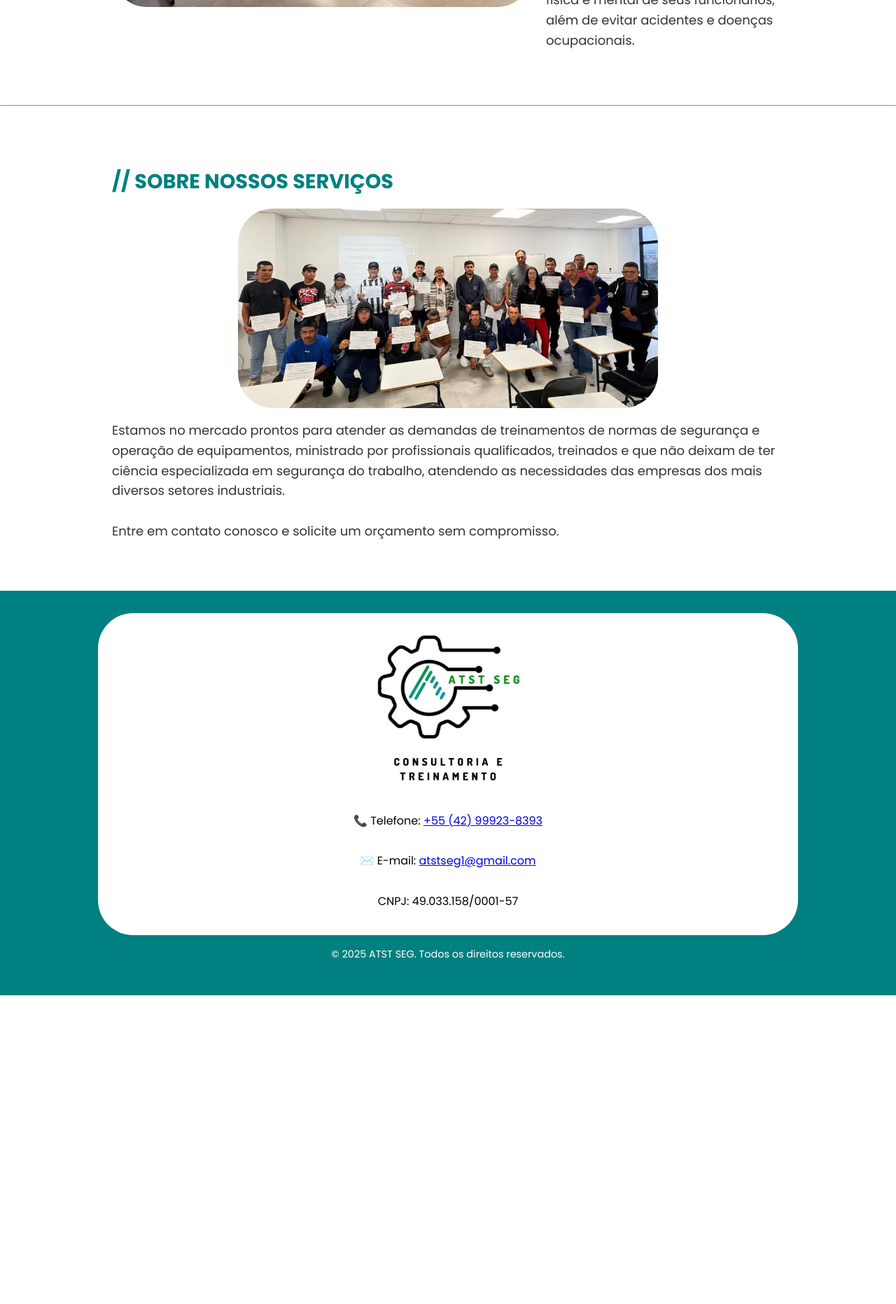
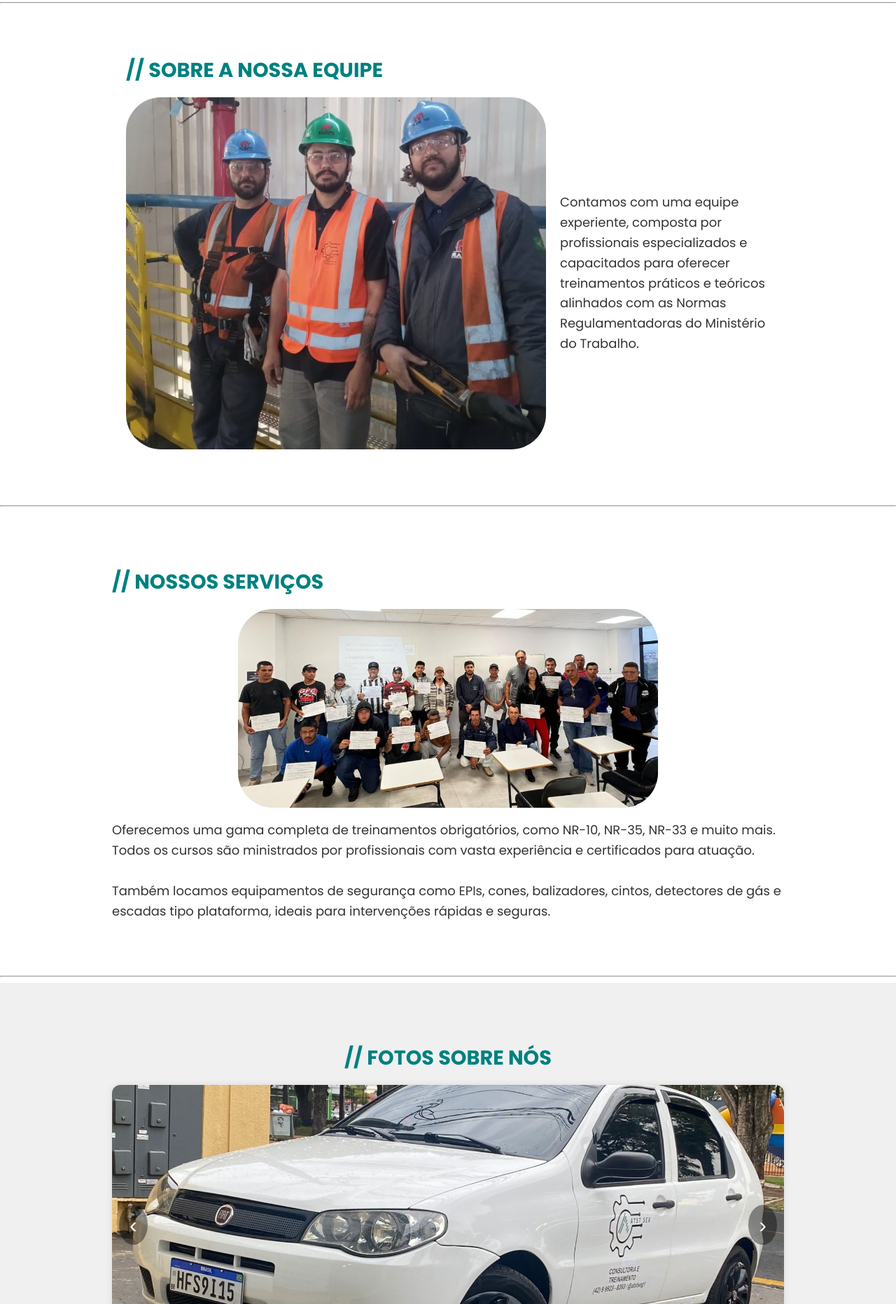
Before and after one commit to Dionizur/ATST-SEG---Visivel, a plain HTML site: page index.html in a window 1280 px wide. Shown: the part 937-2800 px from the top of the page at 70% size. Before the commit the page ends 2359 px from the top, so only its background shows below. Drawn offline with Linux system fonts and the light colour scheme.

Commit message:
ultimas atualizzações, com um carrocel e mais imagens na index

```diff
--- a/css/style.css
+++ b/css/style.css
@@ -205,7 +205,8 @@ footer {
 .footer-bottom a:hover {
     text-decoration: underline;
 }
-/*Locação de equipamentos*/
+
+/* Locação de equipamentos */
 .equipment-list {
     margin-top: 40px;
 }
@@ -249,7 +250,62 @@ footer {
     padding: 8px 0;
 }
 
-/* Responsividade */
+/* Carrossel da index */
+.carousel-section {
+    padding: 40px 0;
+    background-color: #f0f0f0;
+    text-align: center;
+}
+
+.carousel {
+    position: relative;
+    width: 100%;
+    max-width: 1000px;
+    margin: 0 auto;
+    overflow: hidden;
+    border-radius: 12px;
+    box-shadow: 0 0 10px rgba(0, 0, 0, 0.1);
+}
+
+.carousel-track {
+    display: flex;
+    transition: transform 0.5s ease-in-out;
+}
+
+.carousel-track img {
+    width: 100%;
+    flex-shrink: 0;
+    height: 400px;
+    object-fit: cover;
+}
+
+.carousel-btn {
+    position: absolute;
+    top: 50%;
+    transform: translateY(-50%);
+    background-color: rgba(0, 0, 0, 0.4);
+    border: none;
+    color: white;
+    font-size: 2rem;
+    padding: 10px 15px;
+    cursor: pointer;
+    z-index: 2;
+    border-radius: 50%;
+}
+
+.carousel-btn:hover {
+    background-color: rgba(0, 0, 0, 0.7);
+}
+
+.carousel-btn.prev {
+    left: 10px;
+}
+
+.carousel-btn.next {
+    right: 10px;
+}
+
+/* Responsividade geral */
 @media (max-width: 768px) {
     .header-container {
         flex-direction: column;
@@ -286,6 +342,10 @@ footer {
     .footer-container {
         padding: 1rem;
     }
+
+    .carousel-track img {
+        height: 250px;
+    }
 }
 
 @media (max-width: 480px) {
@@ -310,4 +370,13 @@ footer {
     .section-content p {
         font-size: 16px;
     }
+
+    .carousel-track img {
+        height: 180px;
     }
+
+    .carousel-btn {
+        font-size: 1.5rem;
+        padding: 8px 12px;
+    }
+}
--- a/index.html
+++ b/index.html
@@ -2,14 +2,14 @@
 <html lang="pt-BR">
 
 <head>
-    <meta charset="UTF-8">
-    <meta name="viewport" content="width=device-width, initial-scale=1.0">
+    <meta charset="UTF-8" />
+    <meta name="viewport" content="width=device-width, initial-scale=1.0" />
     <title>ATST SEG</title>
-    <link rel="stylesheet" href="./css/style.css">
-    <link rel="stylesheet" href="../css/fonts.css">
-    <link rel="preconnect" href="https://fonts.googleapis.com">
-    <link rel="preconnect" href="https://fonts.gstatic.com" crossorigin>
-    <link href="https://fonts.googleapis.com/css2?family=Poppins:wght@300;400;600;700&display=swap" rel="stylesheet">
+    <link rel="stylesheet" href="./css/style.css" />
+    <link rel="stylesheet" href="../css/fonts.css" />
+    <link rel="preconnect" href="https://fonts.googleapis.com" />
+    <link rel="preconnect" href="https://fonts.gstatic.com" crossorigin />
+    <link href="https://fonts.googleapis.com/css2?family=Poppins:wght@300;400;600;700&display=swap" rel="stylesheet" />
 </head>
 
 <body>
@@ -18,10 +18,10 @@
             <div class="header-fundo">
                 <div class="header-container">
                     <div class="logo">
-                        <img src="./img/logo sem nome.PNG" alt="Logo da ATST SEG">
+                        <img src="./img/logo sem nome.PNG" alt="Logo da ATST SEG" />
                         <div class="company-info">
                             <h1>ATST SEG</h1>
-                            <p>Consultoria, treinamentos e locação de equipamentos</p>
+                            <p>Consultoria, treinamentos e locação de equipamentos</p>
                         </div>
                     </div>
                     <nav>
@@ -55,56 +55,108 @@
     <main>
         <section class="about-us">
             <div class="container">
-                <h2>// ATST SEG</h2>
+                <h2>// SOBRE A ATST SEG</h2>
                 <div class="section-content">
-                    <img src="./img/img_aula.jpg" class="imgNR">
+                    <img src="./img/img_aula.jpg" class="imgNR" alt="Aula de segurança do trabalho" />
                     <p>
-                        A ATSTseg foi fundada em 2023, com o objetivo de promover um ambiente de trabalho mais seguro,
-                        saudável e em conformidade com as normas regulamentadoras do país. Desde sua criação, a empresa
-                        tem se dedicado à prestação de serviços especializados em segurança do trabalho, buscando não
-                        apenas atender às exigências legais, mas também conscientizar e proteger os colaboradores das
-                        mais diversas indústrias.
-                        <br><br>
-                        A empresa surgiu da necessidade crescente de empresas de diferentes setores de garantir a
-                        integridade física e mental de seus funcionários, além de evitar acidentes e doenças
-                        ocupacionais.
+                        Fundada em 2023, a ATST SEG tem como missão promover ambientes de trabalho seguros e saudáveis.
+                        Atuamos com excelência em consultoria, treinamentos e locação de equipamentos para empresas de
+                        todos os portes e segmentos.
+                        <br /><br />
+                        Nossa empresa nasce da necessidade de soluções completas e confiáveis no campo da segurança do
+                        trabalho. Prezamos pela integridade física e mental dos trabalhadores, com foco em prevenção de
+                        acidentes e conformidade legal.
+                        <br />
+                    </p>
+                </div>
+            </div>
+            <hr>
+            <div class="container">
+                <div class="container">
+                    <h2>// SOBRE A NOSSA EQUIPE</h2>
+                    <div class="section-content">
+                        <img src="./img/equipe.jpg" class="imgNR" alt="Aula de segurança do trabalho" />
+                        <p>
+                            Contamos com uma equipe experiente, composta por profissionais especializados e capacitados
+                            para oferecer treinamentos práticos e teóricos alinhados com as Normas Regulamentadoras do
+                            Ministério do Trabalho.
+                        </p>
+                    </div>
+                </div>
+        </section>
+        <hr />
+        <section class="our-services">
+            <div class="container">
+                <h2>// NOSSOS SERVIÇOS</h2>
+                <img src="img/img_certificado.jpg" alt="Certificado de segurança" class="imgNR" />
+                <div class="section-content">
+                    <p>
+                        Oferecemos uma gama completa de treinamentos obrigatórios, como NR-10, NR-35, NR-33 e muito
+                        mais. Todos os cursos são ministrados por profissionais com vasta experiência e certificados
+                        para atuação.
+                        <br /><br />
+                        Também locamos equipamentos de segurança como EPIs, cones, balizadores, cintos, detectores de
+                        gás e escadas tipo plataforma, ideais para intervenções rápidas e seguras.
                     </p>
                 </div>
             </div>
         </section>
         <hr>
-        <section class="our-services">
+        <section class="carousel-section">
             <div class="container">
-                <h2>// SOBRE NOSSOS SERVIÇOS</h2>
-                <img src="img/img_certificado.jpg" alt="Trabalhadores em ambiente industrial" class="imgNR">
-                <div class="section-content">
-                    <p>
-                        Estamos no mercado prontos para atender as demandas de treinamentos de normas de segurança e
-                        operação de equipamentos, ministrado por profissionais qualificados, treinados e que não deixam
-                        de ter ciência especializada em segurança do trabalho, atendendo as necessidades das empresas
-                        dos mais diversos setores industriais.
-                        <br><br>
-                        Entre em contato conosco e solicite um orçamento sem compromisso.
-                    </p>
+                <h2>// FOTOS SOBRE NÓS </h2>
+                <div class="carousel">
+                    <button class="carousel-btn prev" onclick="moveCarousel(-1)">‹</button>
+                    <div class="carousel-track">
+                        <img src="./img/carro.jpg" alt="Imagem 1">
+                        <img src="./img/trabalhadores.jpg" alt="Imagem 2">
+                        <img src="./img/area de trabalho.jpg" alt="Imagem 3">
+                        <img src="./img/img_certificado.jpg" alt="Imagem 4">
+                        <img src="./img/img_aula.jpg" alt="Imagem 5">
+                        <img src="./img/area de trabalho2.jpg" alt="Imagem 6">
+                    </div>
+                    <button class="carousel-btn next" onclick="moveCarousel(1)">›</button>
                 </div>
             </div>
         </section>
     </main>
-
     <footer id="contato">
         <div class="footer-container">
             <div class="footer-logo">
-                <img src="./img/logo geral.jpg" alt="Logo ATST SEG">
+                <img src="./img/logo geral.jpg" alt="Logo ATST SEG" />
             </div>
-            <p>📞 Telefone: <a href="https://wa.me/5542999238393" target="_blank" rel="noopener noreferrer">+55 (42) 99923-8393</a></p>
+            <p>📞 Telefone / WhatsApp: <a href="https://wa.me/5542999238393" target="_blank"
+                    rel="noopener noreferrer">+55 (42) 99923-8393</a></p>
             <p>✉️ E-mail: <a href="mailto:atstseg1@gmail.com">atstseg1@gmail.com</a></p>
-            <p>CNPJ: 49.033.158/0001-57</p>
+            <p>📄 CNPJ: 49.033.158/0001-57</p>
         </div>
         <div class="footer-bottom">
             <p>© 2025 ATST SEG. Todos os direitos reservados.</p>
         </div>
     </footer>
 
+
+    <script>
+        let currentSlide = 0;
+
+        function moveCarousel(direction) {
+            const track = document.querySelector('.carousel-track');
+            const slides = document.querySelectorAll('.carousel-track img');
+            const totalSlides = slides.length;
+
+            currentSlide += direction;
+
+            if (currentSlide < 0) {
+                currentSlide = totalSlides - 1;
+            } else if (currentSlide >= totalSlides) {
+                currentSlide = 0;
+            }
+
+            const slideWidth = slides[0].clientWidth;
+            track.style.transform = `translateX(-${slideWidth * currentSlide}px)`;
+        }
+    </script>
+
 </body>
 
 </html>
```
Also changed, not shown: img/area de trabalho.jpg (added), img/area de trabalho2.jpg (added), img/carro.jpg (added), img/equipe.jpg (added), img/escadas.jpg (added), img/trabalhadores.jpg (added). Lines whose indentation alone changed are shown as unchanged.
